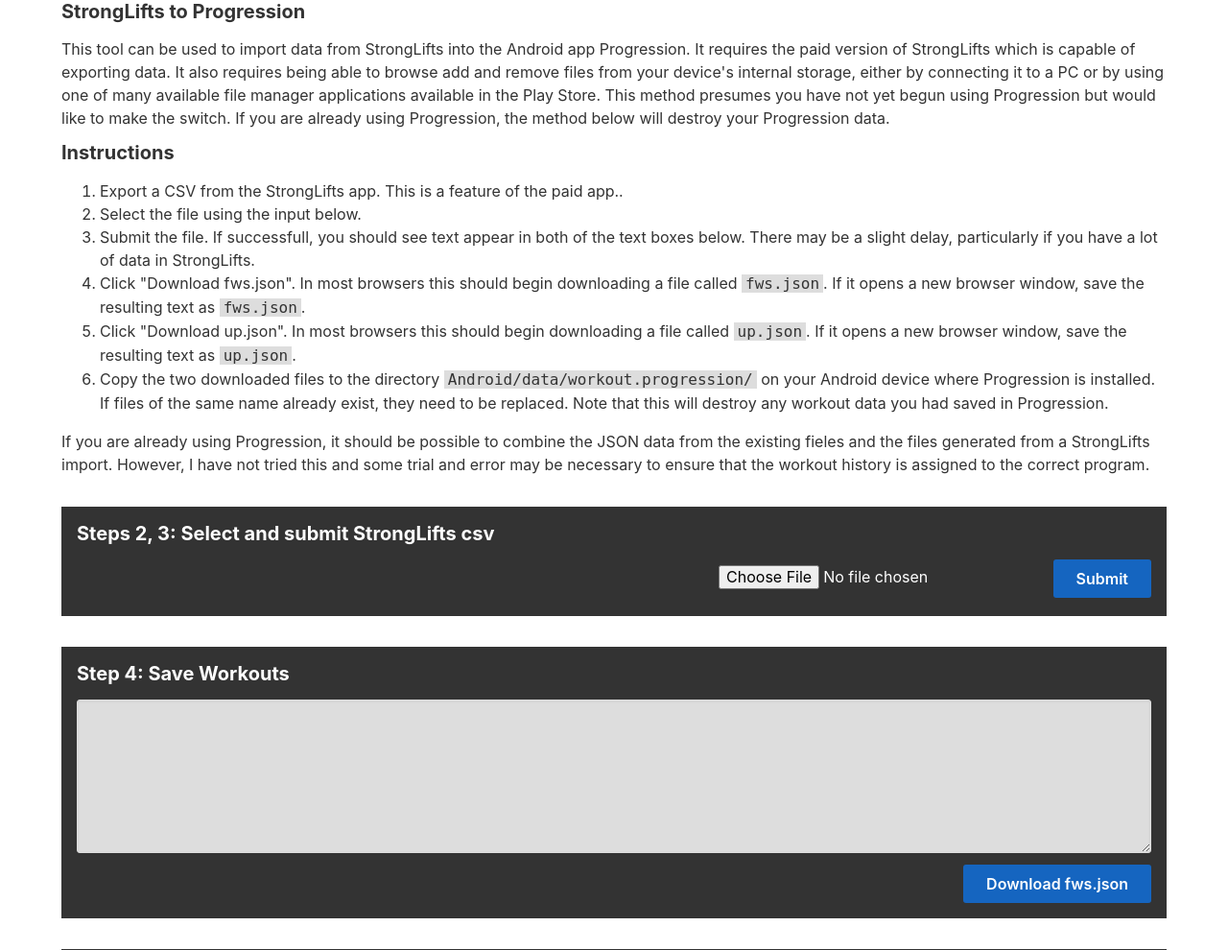
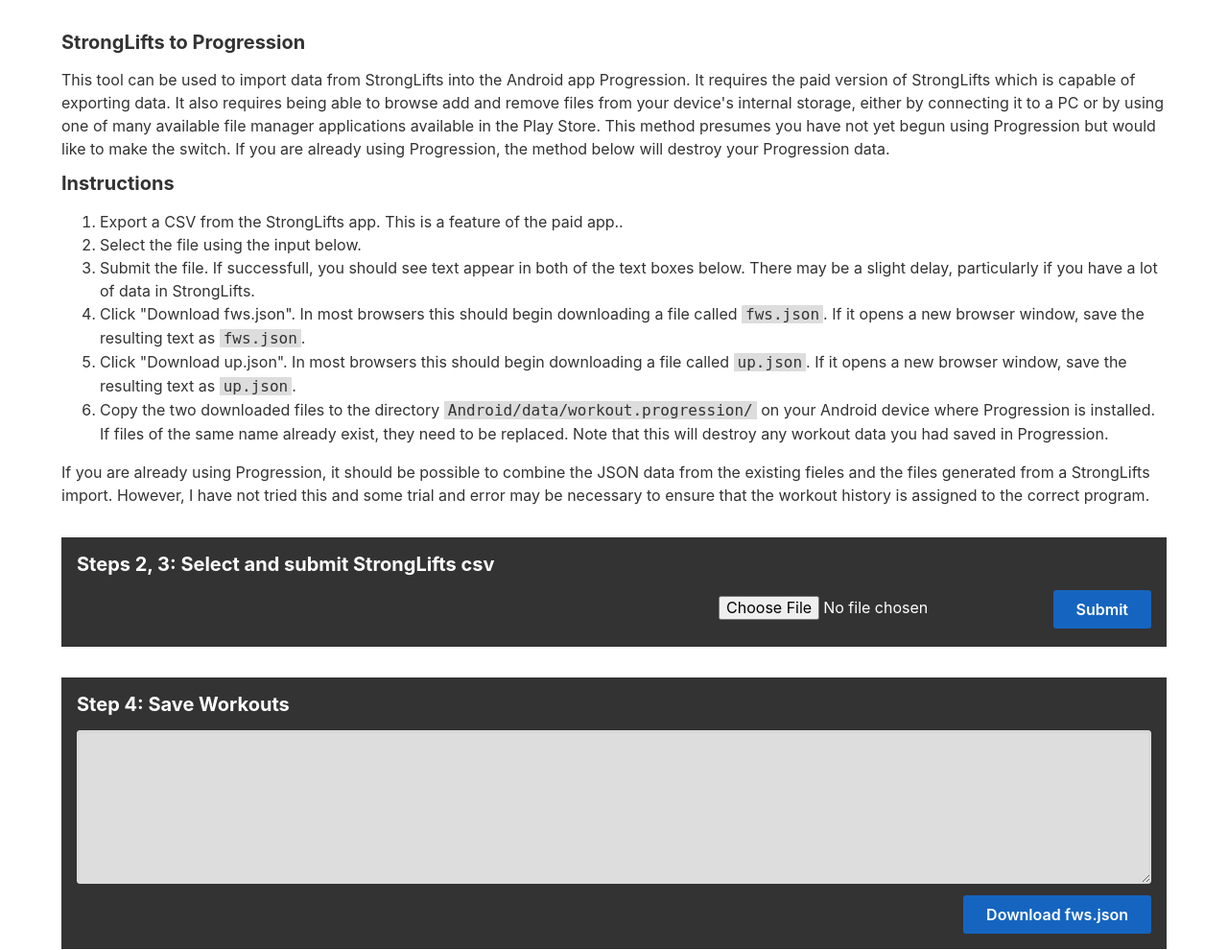
Before and after one commit to davejtoews/stronglifts-to-progression, a PHP site: page / in a window 1280 px wide. Shown: the top 990 px of the page at 96% size. Run offline with PHP 8.4, Linux system fonts and the light colour scheme.

Commit message:
Adjust padding

```diff
--- a/dist/bundle.css
+++ b/dist/bundle.css
@@ -525,7 +525,7 @@ body {
   height: 100%; }
 
 body {
-  padding: 0 5%; }
+  padding: 2em 5%; }
 
 ul {
   list-style-type: none;
--- a/src/scss/base/_layout.scss
+++ b/src/scss/base/_layout.scss
@@ -14,5 +14,5 @@ body {
 }
 
 body {
-	padding: 0 5%;
+	padding: 2em 5%;
 }
```
